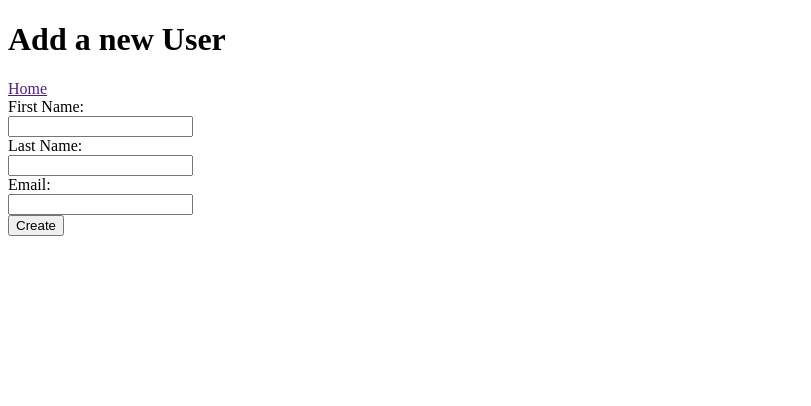
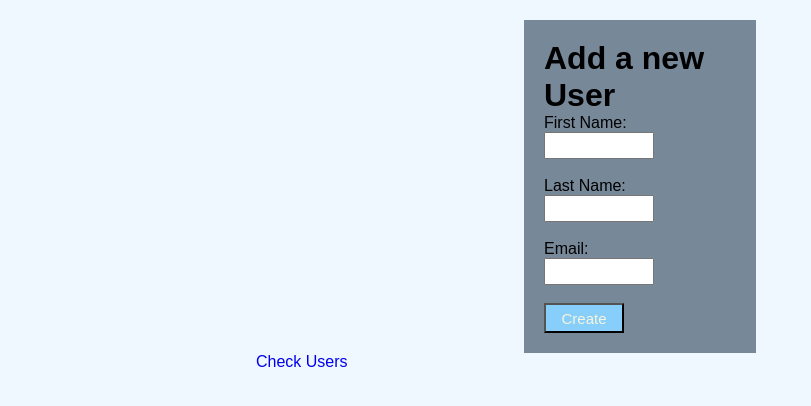
Before and after one commit to ryanhilario23/emailValidation, a Flask app: page / in a window 1280 px wide. Shown: the top 406 px of the page, without its empty margins (0-811 px from the left). Run offline with Flask 3, Linux system fonts and the light colour scheme.

Commit message:
Second Commit

```diff
--- a/flask_app/controllers/users.py
+++ b/flask_app/controllers/users.py
@@ -17,6 +17,13 @@ def save_user_info():
         'last_name': request.form['last_name'],
         'email': request.form['email']
     }
+    if not User.validate_users_info(request.form):
+        return redirect('/')
     print(data)
     User.save_user(data)
     return redirect('/')
+
+@app.route('/display_users')
+def display_users():
+    all_users = User.get_all_users()
+    return render_template('users.html', all_users = all_users)
--- a/flask_app/static/style.css
+++ b/flask_app/static/style.css
@@ -0,0 +1,43 @@
+*{  padding: 0;
+    margin: auto;
+    font-family: Arial, Helvetica, sans-serif;
+}
+
+.card{
+    background-color: lightslategray;
+    margin: auto;
+    width: 25%;
+    padding: 20px;
+    margin-top: 20px;
+}
+
+.button_1{
+    width: 80px;
+    height: 30px;
+    background-color: lightskyblue;
+    color: beige;
+    font-size: 15px;
+}
+
+.error_message{
+    color: #d52c2c;
+    font-size: 15px;
+}
+
+.content{
+    max-width: 60%;
+    align-items: end;
+}
+
+a{
+    text-decoration: none;
+
+}
+
+input[type=text]{
+    width: 55%;
+    height: 23px;
+}
+body{
+    background-color: aliceblue;
+}
--- a/flask_app/templates/index.html
+++ b/flask_app/templates/index.html
@@ -3,19 +3,32 @@
 <head>
     <meta charset="UTF-8">
     <meta name="viewport" content="width=device-width, initial-scale=1.0">
-    <title>Document</title>
+    <title>User</title>
+    <link rel="stylesheet" type="text/css" href="{{ url_for('static', filename='style.css') }}">
 </head>
 <body>
+    <div class="content">
+    <main class="card">
     <h1> Add a new User</h1>
-    <a href="">Home</a>
+    {% with messages = get_flashed_messages() %}
+        {% if messages %}
+            {% for message in messages %}
+                <p class="error_message"><strong>{{message}}</strong></p>
+            {% endfor %}
+        {% endif %}
+    {% endwith %}
+
     <form action="/create/new_user" method="POST">
         <label for="">First Name:</label><br>
-        <input type="text" name="first_name"><br>
+        <input type="text" name="first_name"><br><br>
         <label for="">Last Name:</label><br>
-        <input type="text" name="last_name"><br>
+        <input type="text" name="last_name"><br><br>
         <label for="">Email:</label><br>
-        <input type="text" name="email"><br>
-        <input type="submit" value="Create">
+        <input type="text" name="email"><br><br>
+        <input class ='button_1 'type="submit" value="Create">
     </form>
+    </main>
+    <a href="/display_users">Check Users</a>
+</div>
 </body>
 </html>
```
Also changed, not shown: flask_app/models/users.py (+19 -1 lines), flask_app/templates/users.html (added, +35 -0 lines).
